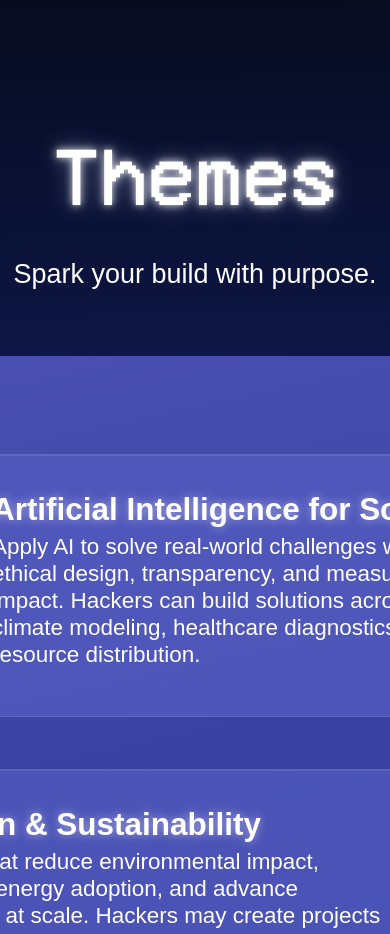
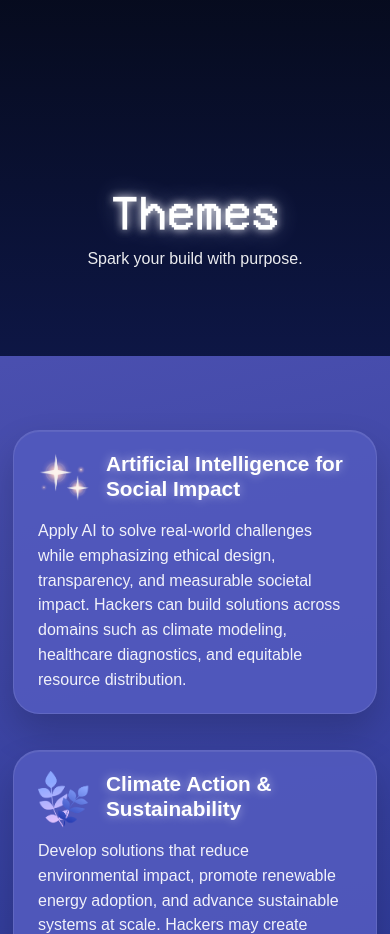
Before and after one commit to hackthevalley/hack-the-front-2026, a Next.js app: page / in a window 390 px wide. Shown: the part 4500-5434 px from the top of the page. Built offline with nearby package versions, Linux system fonts and the light colour scheme.

Commit message:
feat: implement themes page mobile view

```diff
--- a/app/faq-themes/faq/FaqStaticOverlays.tsx
+++ b/app/faq-themes/faq/FaqStaticOverlays.tsx
@@ -2,11 +2,19 @@
 
 import Button from "@/components/ui/Button";
 import { toScale, toStageWidth, toStageX, toStageY } from "./faqStage";
-import ThemesTextOverlays from "../themes/ThemesTextOverlays";
+import ThemesTextOverlays, {
+  MobileThemesTextOverlays,
+} from "../themes/ThemesTextOverlays";
 
 export default function FaqStaticOverlays() {
   return (
     <>
+      <div
+        id="themes"
+        aria-hidden="true"
+        className="absolute inset-x-0 top-[47.2%] h-px md:top-[45.0418%]"
+      />
+
       <div
         className="absolute hidden items-center justify-between text-white md:flex"
         style={{
@@ -49,8 +57,7 @@ export default function FaqStaticOverlays() {
       </div>
 
       <h2
-        id="themes"
-        className="pointer-events-auto absolute m-0 select-text font-vcr font-normal leading-none text-white"
+        className="pointer-events-auto absolute m-0 hidden select-text font-vcr font-normal leading-none text-white md:block"
         style={{
           left: toStageX(629),
           top: toStageY(1569.708),
@@ -64,7 +71,7 @@ export default function FaqStaticOverlays() {
         Themes
       </h2>
       <p
-        className="pointer-events-auto absolute m-0 select-text text-white"
+        className="pointer-events-auto absolute m-0 hidden select-text text-white md:block"
         style={{
           left: toStageX(593.5),
           top: toStageY(1676.7119),
@@ -76,7 +83,23 @@ export default function FaqStaticOverlays() {
         Spark your build with purpose.
       </p>
 
+      <div className="absolute inset-x-0 top-[46.4%] px-5 text-center text-white md:hidden">
+        <h2
+          className="m-0 select-text font-vcr text-[3rem] font-normal leading-none"
+          style={{
+            textShadow:
+              "0 0 8px rgba(255,255,255,.9), 0 0 24px rgba(202,210,255,.48)",
+          }}
+        >
+          Themes
+        </h2>
+        <p className="m-0 mt-3 select-text text-[1rem] leading-6 text-white/92">
+          Spark your build with purpose.
+        </p>
+      </div>
+
       <ThemesTextOverlays />
+      <MobileThemesTextOverlays />
     </>
   );
 }
--- a/app/faq-themes/themes/ThemesTextOverlays.tsx
+++ b/app/faq-themes/themes/ThemesTextOverlays.tsx
@@ -3,7 +3,7 @@
 import { useEffect, useRef, useState } from "react";
 import { toScale, toStageHeight, toStageWidth, toStageX, toStageY } from "../faq/faqStage";
 
-const THEMES = [
+export const THEMES = [
   {
     title: "Artificial Intelligence for Social Impact",
     description:
@@ -82,7 +82,66 @@ const THEME_CARD_INNER_GAP = 46.8606;
 const THEME_TEXT_GAP = 7.53;
 const THEME_TITLE_GLOW = "0 0 10px rgba(255,255,255,.5)";
 const THEME_REVEAL_OFFSET = 42;
-const THEME_REVEAL_VIEWPORT_RATIO = 0.7;
+const THEME_REVEAL_VIEWPORT_RATIO_DESKTOP = 0.7;
+const THEME_REVEAL_VIEWPORT_RATIO_MOBILE = 0.82;
+
+function useThemeReveal(viewportRatio: number) {
+  const cardRefs = useRef<Array<HTMLElement | null>>([]);
+  const [revealed, setRevealed] = useState<boolean[]>(() => THEMES.map(() => false));
+
+  useEffect(() => {
+    let frameId = 0;
+
+    const revealVisibleCards = () => {
+      frameId = 0;
+      const revealThreshold = window.innerHeight * viewportRatio;
+
+      setRevealed((current) => {
+        let changed = false;
+        const next = [...current];
+
+        cardRefs.current.forEach((card, index) => {
+          if (!card || next[index]) {
+            return;
+          }
+
+          const rect = card.getBoundingClientRect();
+          const cardMidpoint = rect.top + rect.height / 2;
+
+          if (cardMidpoint <= revealThreshold) {
+            next[index] = true;
+            changed = true;
+          }
+        });
+
+        return changed ? next : current;
+      });
+    };
+
+    const scheduleRevealCheck = () => {
+      if (frameId) {
+        return;
+      }
+
+      frameId = window.requestAnimationFrame(revealVisibleCards);
+    };
+
+    scheduleRevealCheck();
+    window.addEventListener("scroll", scheduleRevealCheck, { passive: true });
+    window.addEventListener("resize", scheduleRevealCheck);
+
+    return () => {
+      if (frameId) {
+        window.cancelAnimationFrame(frameId);
+      }
+
+      window.removeEventListener("scroll", scheduleRevealCheck);
+      window.removeEventListener("resize", scheduleRevealCheck);
+    };
+  }, [viewportRatio]);
+
+  return { cardRefs, revealed };
+}
 
 function ThemeCard({
   theme,
@@ -170,62 +229,12 @@ function ThemeCard({
 }
 
 export default function ThemesTextOverlays() {
-  const cardRefs = useRef<Array<HTMLElement | null>>([]);
-  const [revealed, setRevealed] = useState<boolean[]>(() => THEMES.map(() => false));
-
-  useEffect(() => {
-    let frameId = 0;
-
-    const revealVisibleCards = () => {
-      frameId = 0;
-      const revealThreshold = window.innerHeight * THEME_REVEAL_VIEWPORT_RATIO;
-
-      setRevealed((current) => {
-        let changed = false;
-        const next = [...current];
-
-        cardRefs.current.forEach((card, index) => {
-          if (!card || next[index]) {
-            return;
-          }
-
-          const rect = card.getBoundingClientRect();
-          const cardMidpoint = rect.top + rect.height / 2;
-
-          if (cardMidpoint <= revealThreshold) {
-            next[index] = true;
-            changed = true;
-          }
-        });
-
-        return changed ? next : current;
-      });
-    };
-
-    const scheduleRevealCheck = () => {
-      if (frameId) {
-        return;
-      }
-
-      frameId = window.requestAnimationFrame(revealVisibleCards);
-    };
-
-    scheduleRevealCheck();
-    window.addEventListener("scroll", scheduleRevealCheck, { passive: true });
-    window.addEventListener("resize", scheduleRevealCheck);
-
-    return () => {
-      if (frameId) {
-        window.cancelAnimationFrame(frameId);
-      }
-
-      window.removeEventListener("scroll", scheduleRevealCheck);
-      window.removeEventListener("resize", scheduleRevealCheck);
-    };
-  }, []);
+  const { cardRefs, revealed } = useThemeReveal(
+    THEME_REVEAL_VIEWPORT_RATIO_DESKTOP,
+  );
 
   return (
-    <section aria-label="Hackathon themes">
+    <section aria-label="Hackathon themes" className="hidden md:block">
       {THEMES.map((theme, index) => (
         <ThemeCard
           key={theme.title}
@@ -239,3 +248,62 @@ export default function ThemesTextOverlays() {
     </section>
   );
 }
+
+export function MobileThemesTextOverlays() {
+  const { cardRefs, revealed } = useThemeReveal(THEME_REVEAL_VIEWPORT_RATIO_MOBILE);
+
+  return (
+    <section
+      aria-label="Hackathon themes"
+      className="absolute inset-x-0 top-[52.6%] px-6 md:hidden"
+    >
+      <div className="mx-auto w-full max-w-[22.75rem]">
+        {THEMES.map((theme, index) => {
+          return (
+            <article
+              key={theme.title}
+              ref={(node) => {
+                cardRefs.current[index] = node;
+              }}
+              className="mb-9 rounded-[1.65rem] border border-white/10 px-6 py-5 text-white shadow-[inset_0_1px_0_rgba(255,255,255,.08),0_18px_36px_rgba(0,0,0,.18)] last:mb-0"
+              style={{
+                background: `rgba(82, 89, 189, ${Math.min(theme.opacity + 0.12, 0.92)})`,
+                opacity: revealed[index] ? 1 : 0,
+                filter: revealed[index] ? "blur(0px)" : "blur(8px)",
+                transform: revealed[index]
+                  ? "translate3d(0, 0, 0) scale(1)"
+                  : "translate3d(0, 28px, 0) scale(.985)",
+                transitionProperty: "opacity, transform, filter",
+                transitionDuration: "700ms",
+                transitionTimingFunction: "ease-out",
+                willChange: "opacity, transform, filter",
+              }}
+            >
+              <div className="flex items-start gap-4">
+                <div className="grid h-[3.25rem] w-[3.25rem] shrink-0 place-items-center">
+                  <img
+                    src={theme.iconSrc}
+                    alt=""
+                    draggable="false"
+                    className="h-full w-full select-none object-contain"
+                  />
+                </div>
+
+                <h3
+                  className="m-0 min-w-0 flex-1 font-bold text-[1.3rem] leading-[1.22]"
+                  style={{ textShadow: THEME_TITLE_GLOW }}
+                >
+                  {theme.title}
+                </h3>
+              </div>
+
+              <p className="m-0 mt-4 text-[1rem] leading-[1.55] text-white/92">
+                {theme.description}
+              </p>
+            </article>
+          );
+        })}
+      </div>
+    </section>
+  );
+}
```
